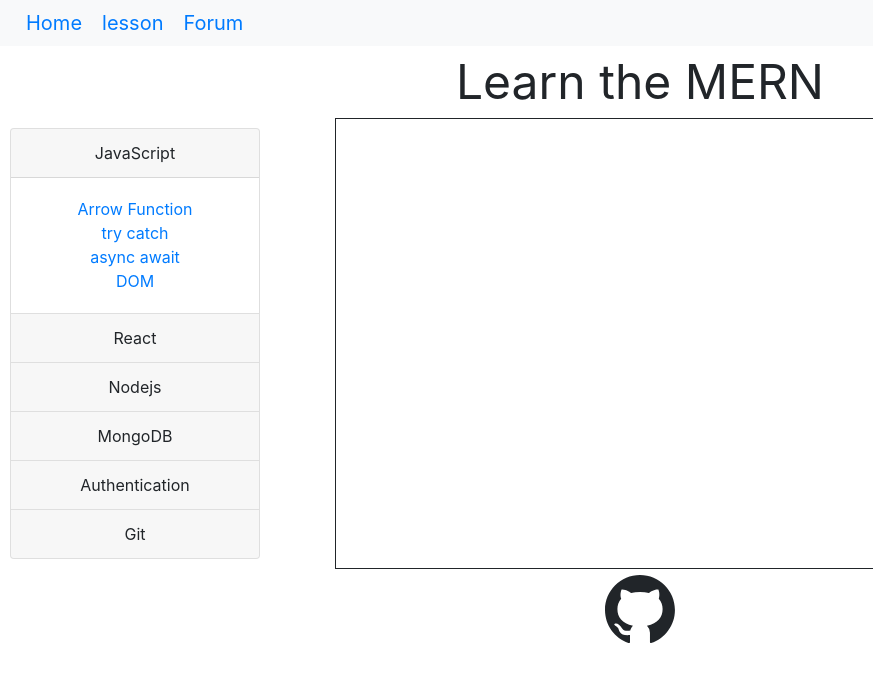
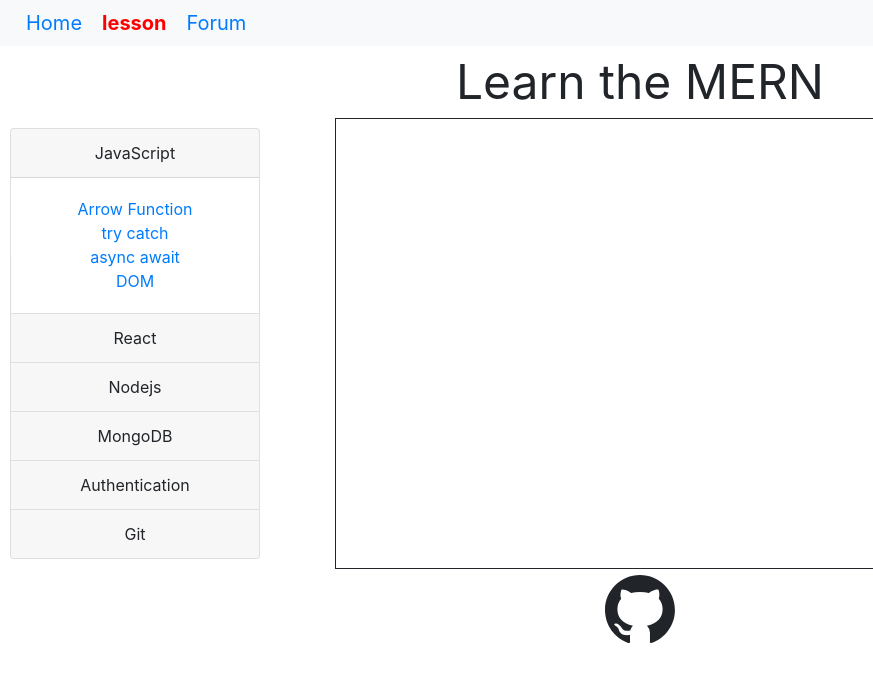
Before and after one commit to Dulaya/learn-the-mern-client, a React (Create React App) app: page /lesson in a window 1280 px wide. Shown: the top 682 px of the page, without its empty margins (0-873 px from the left). Built offline with nearby package versions, Linux system fonts and the light colour scheme.

Commit message:
change activeclassname to activestyle

```diff
--- a/src/App.js
+++ b/src/App.js
@@ -45,9 +45,8 @@
             <Navbar.Toggle aria-controls="basic-navbar-nav" />
             <Navbar.Collapse id="basic-navbar-nav">
               <Nav>
-               {/* why is this not working? I'm adding a visual feedback to see if this link is active or not */}
                 <NavLink
-                  activeClassName={{
+                  activeStyle={{
                     fontWeight: "bold",
                     color: "red",
                   }}
```
